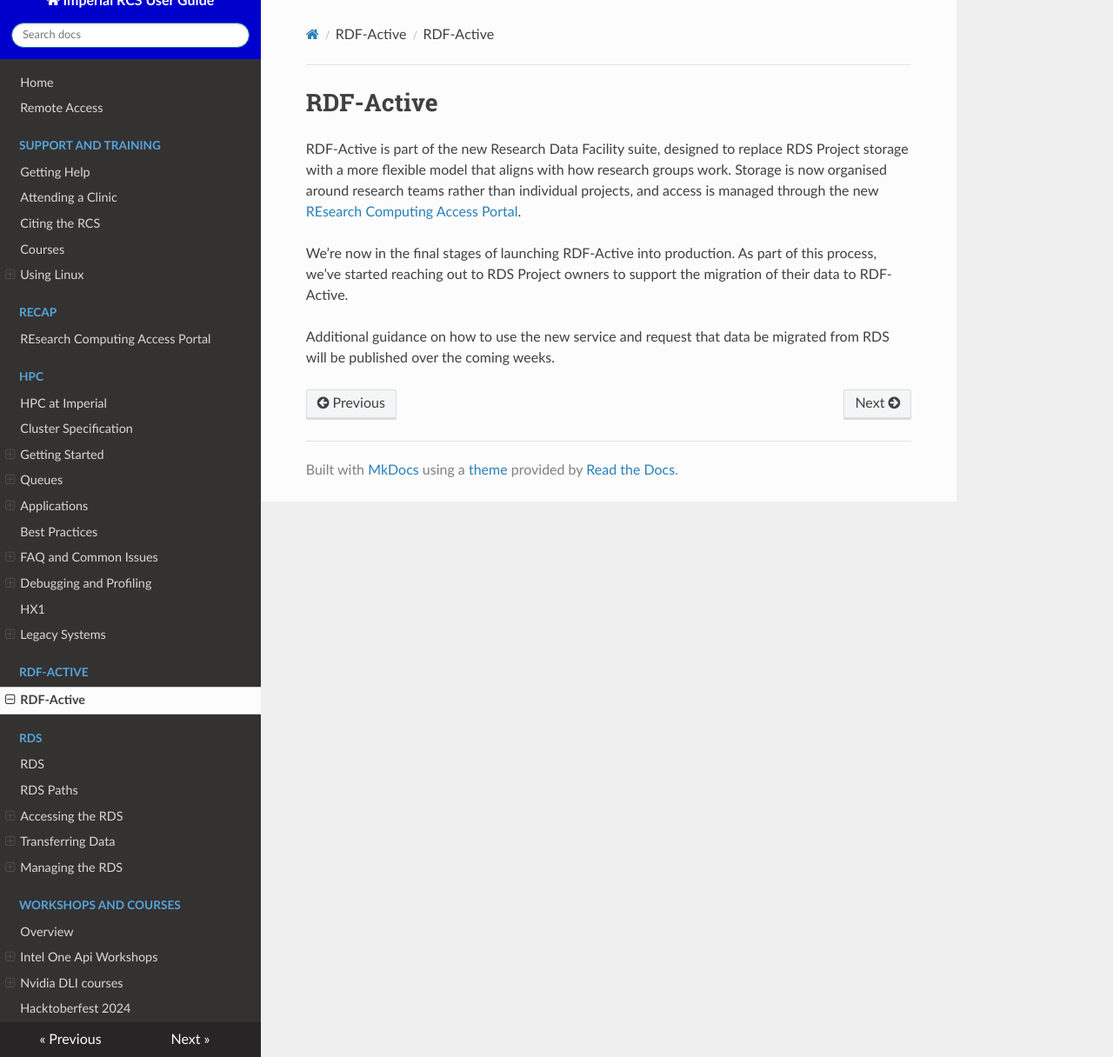
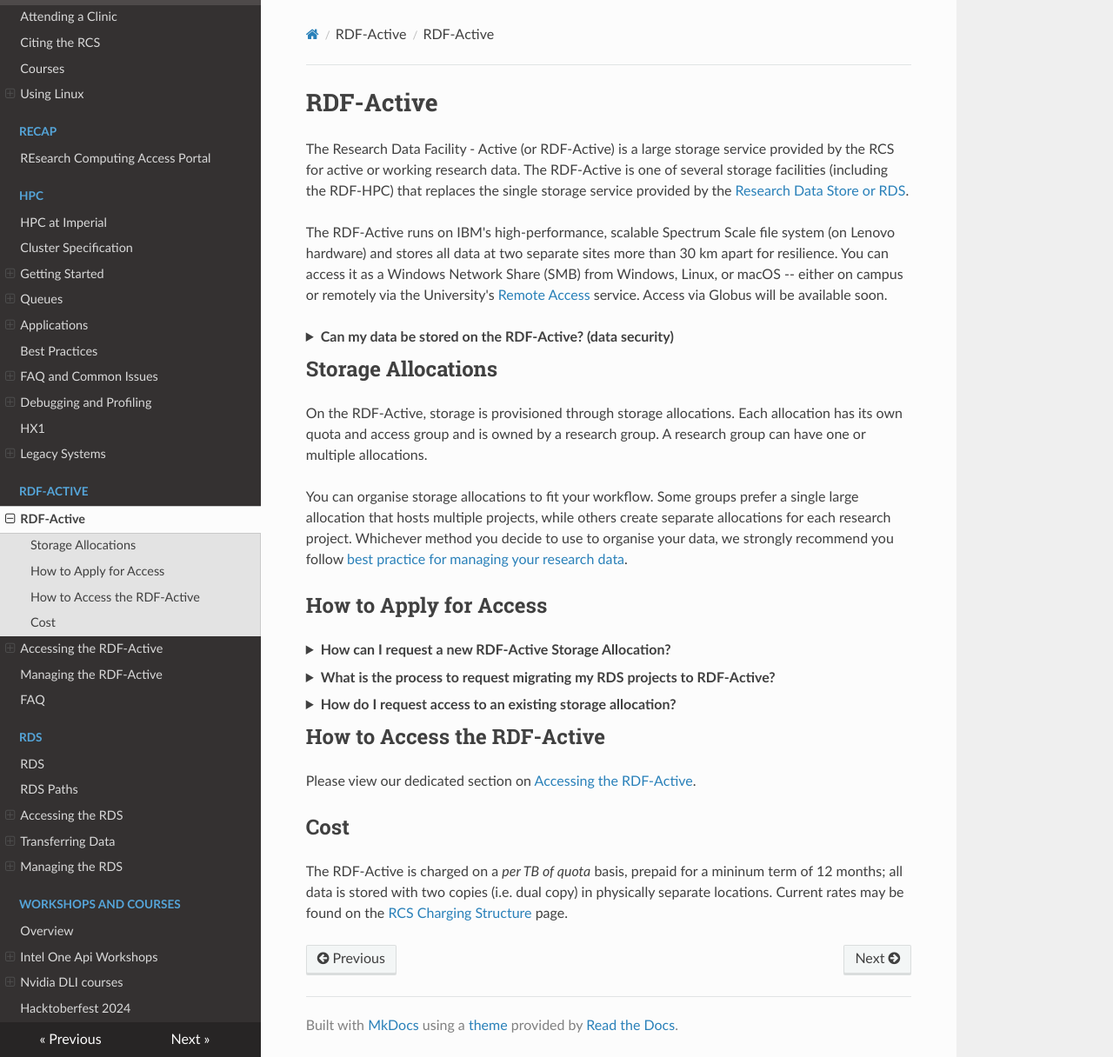
Before and after one commit to ImperialCollegeLondon/icl-rcs-user-guide, an MkDocs documentation site: the page built from docs/rdfactive/index.md, in a window 1280 px wide and 1216 px high. Shown: the whole window at 87% size. Built offline with MkDocs 1.6.1, drawn with Linux system fonts in a browser that asks for light colours; nearby versions of some CDN libraries.

Commit message:
Rdfactive recap (#67)
* Initial framework for RDF-Active pages.

* Added details on accessing the RDF-Active from different platforms

* Fixed some issues with the macos and linux connection details.

* Updated the build OS

```diff
--- a/.readthedocs.yaml
+++ b/.readthedocs.yaml
@@ -7,7 +7,7 @@ version: 2
 
 # Set the version of Python and other tools you might need
 build:
-  os: "ubuntu-22.04"
+  os: "ubuntu-24.04"
   tools:
     python: "3.10"
 
--- a/docs/rdfactive/index.md
+++ b/docs/rdfactive/index.md
@@ -1,7 +1,45 @@
 # RDF-Active
 
-RDF-Active is part of the new Research Data Facility suite, designed to replace RDS Project storage with a more flexible model that aligns with how research groups work. Storage is now organised around research teams rather than individual projects, and access is managed through the new [REsearch Computing Access Portal](../recap/index.md).
+The Research Data Facility - Active (or RDF-Active) is a large storage service provided by the RCS for active or working research data. The RDF-Active is one of several storage facilities (including the RDF-HPC) that replaces the single storage service provided by the [Research Data Store or RDS](../rds/index.md).
 
-We’re now in the final stages of launching RDF-Active into production. As part of this process, we’ve started reaching out to RDS Project owners to support the migration of their data to RDF-Active.
+The RDF-Active runs on IBM's high-performance, scalable Spectrum Scale file system (on Lenovo hardware) and stores all data at two separate sites more than 30 km apart for resilience. You can access it as a Windows Network Share (SMB) from Windows, Linux, or macOS -- either on campus or remotely via the University's [Remote Access](../remoteaccess.md) service. Access via Globus will be available soon.
 
-Additional guidance on how to use the new service and request that data be migrated from RDS will be published over the coming weeks.
+/// details | Can my data be stored on the RDF-Active? (data security)
+    type: faq
+As with the [RDS](../rds/index.md), the RDF-Active is only suitable for storing data which is either public or unrestricted as per [Imperial data classifications](https://www.imperial.ac.uk/admin-services/ict/self-service/connect-communicate/saving-my-files/#glossary). You will find recommendations on where to store different classifications of data on the [Saving My Files page](https://www.imperial.ac.uk/admin-services/ict/self-service/connect-communicate/saving-my-files/).
+
+We strongly recommend you contact your [faculty or departmental data protection coordinator](https://www.imperial.ac.uk/admin-services/governance/policies-and-guidance/contact-us/) if you have any concerns or questions relating to the classification of your data.
+///
+
+## Storage Allocations
+
+On the RDF-Active, storage is provisioned through storage allocations. Each allocation has its own quota and access group and is owned by a research group. A research group can have one or multiple allocations.
+
+You can organise storage allocations to fit your workflow. Some groups prefer a single large allocation that hosts multiple projects, while others create separate allocations for each research project. Whichever method you decide to use to organise your data, we strongly recommend you follow [best practice for managing your research data](https://www.imperial.ac.uk/research-and-innovation/support-for-staff/scholarly-communication/research-data-management/).
+
+## How to Apply for Access
+
+/// details | How can I request a new RDF-Active Storage Allocation?
+    type: faq
+Information on how to request a new RDF-Active storage allocation will appear here soon.
+///
+
+/// details | What is the process to request migrating my RDS projects to RDF-Active?
+    type: faq
+We have begun contacting [RDS Project](../rds/index.md) owners to provide them a list of the projects for which they own so they can decide which of them to migrate to the RDF-Active (and in to how many storage allocations) and which projects can be closed down. For each storage allocation required on the RDF-Active, research group leads can then raise our form to raise a [Migration of RDS Project Space to RDF Group Space request](https://servicemgt.imperial.ac.uk/esc?id=sc_category&sys_id=52a4a8f21be62110557837b5464bcbd2&catalog_id=-1&spa=1).
+
+Eventually all RDS project owners will be contacted but if you are yet to have been contacted and are interested in migrating sooner, please [raise a ticket with us](../support/index.md) so we can provide you the necessary information to complete the migration form.
+///
+
+/// details | How do I request access to an existing storage allocation?
+    type: faq
+Please contact the research group lead of the storage allocation (or designated administrator), who can provide you access.
+///
+
+## How to Access the RDF-Active
+
+Please view our dedicated section on [Accessing the RDF-Active](./access/index.md).
+
+## Cost
+
+The RDF-Active is charged on a *per TB of quota* basis, prepaid for a mininum term of 12 months; all data is stored with two copies (i.e. dual copy) in physically separate locations. Current rates may be found on the [RCS Charging Structure](https://www.imperial.ac.uk/admin-services/ict/self-service/research-support/rcs/service-offering/charging-structure/) page.
--- a/docs/stylesheets/extra.css
+++ b/docs/stylesheets/extra.css
@@ -4,6 +4,20 @@
     background-color: #0000CD; /* Imperial Blue */
 }
 
+/* Style the FAQ sections */
+/* Add space between FAQ blocks */
+details.faq {
+    margin-bottom: 0.1em;  /* space below each FAQ */
+    padding: 0.2em 0;      /* optional: internal padding */
+}
+
+/* Make the FAQ summary bold */
+details.faq summary {
+    font-weight: bold;
+    cursor: pointer;
+    margin-bottom: 0.3em;  /* space between summary and content */
+}
+
 /* Adjust the with of the main content pane. Commented out due to rendering issues.
 .wy-nav-content {
     max-width: 60%;
--- a/mkdocs.yml
+++ b/mkdocs.yml
@@ -16,6 +16,11 @@ markdown_extensions:
   - admonition
   - tables
   - sane_lists
+  - pymdownx.blocks.details:
+      types:
+        faq:
+          class: "faq"
+  - pymdownx.superfences
 extra_css:
   - stylesheets/extra.css
 
@@ -109,6 +114,13 @@ nav:
       - CX3 Legacy: hpc/legacy-systems/cx3-legacy.md
   - RDF-Active:
     - RDF-Active: rdfactive/index.md
+    - Accessing the RDF-Active:
+      - Overview: rdfactive/access/index.md
+      - Windows: rdfactive/access/windows.md
+      - macOS: rdfactive/access/macos.md
+      - Linux: rdfactive/access/linux.md
+    - Managing the RDF-Active: rdfactive/managing/index.md
+    - FAQ: rdfactive/rdfactive-faq.md
   - RDS:
     - RDS: rds/index.md
     - RDS Paths: rds/paths.md
```
Also changed, not shown: docs/rdfactive/access/index.md (added, +55 -0 lines), docs/rdfactive/access/linux.md (added, +18 -0 lines), docs/rdfactive/access/macos.md (added, +26 -0 lines), docs/rdfactive/access/windows.md (added, +33 -0 lines), docs/rdfactive/managing/index.md (added, +1 -0 lines), docs/rdfactive/rdfactive-faq.md (added, +12 -0 lines).
